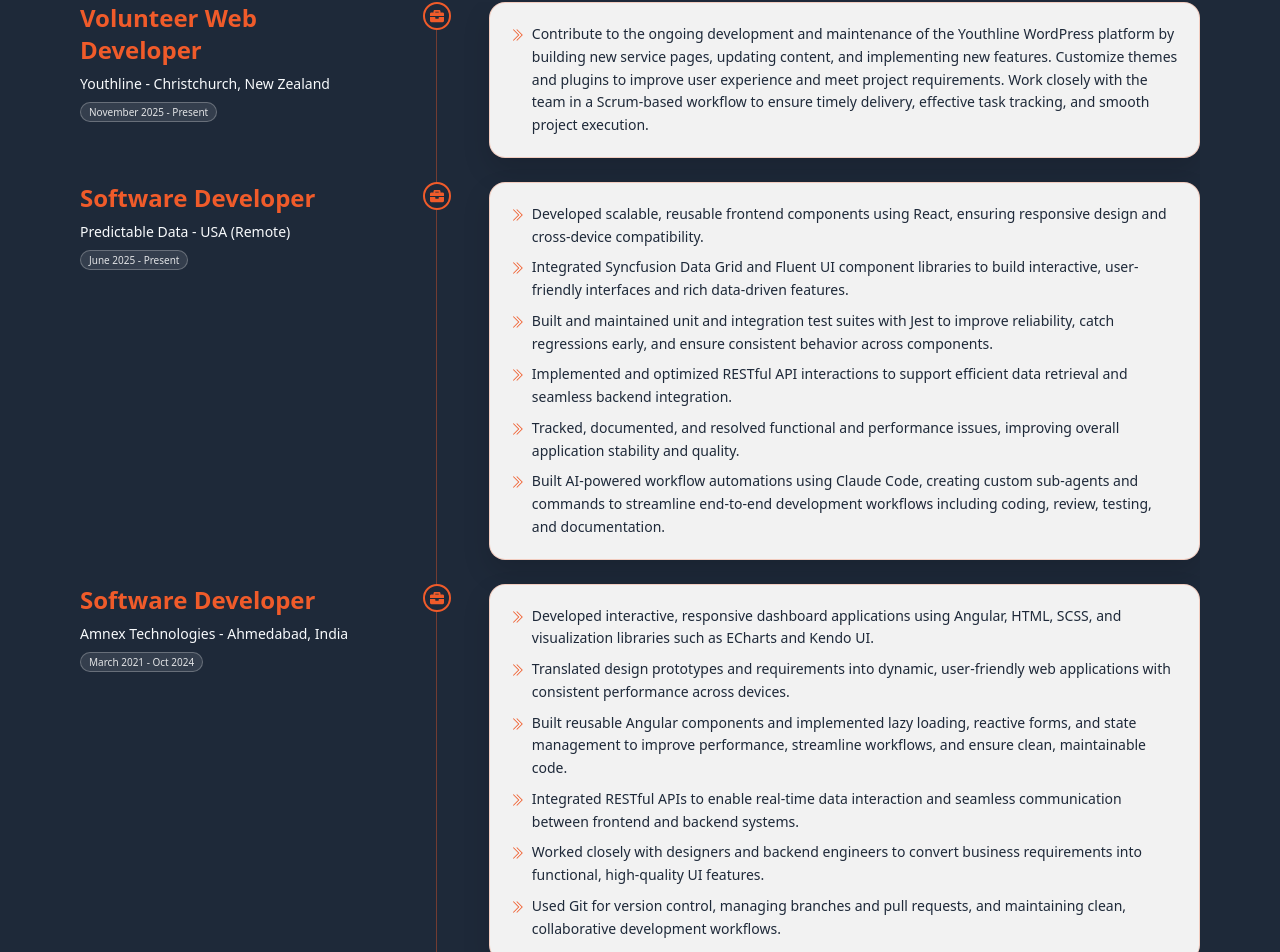
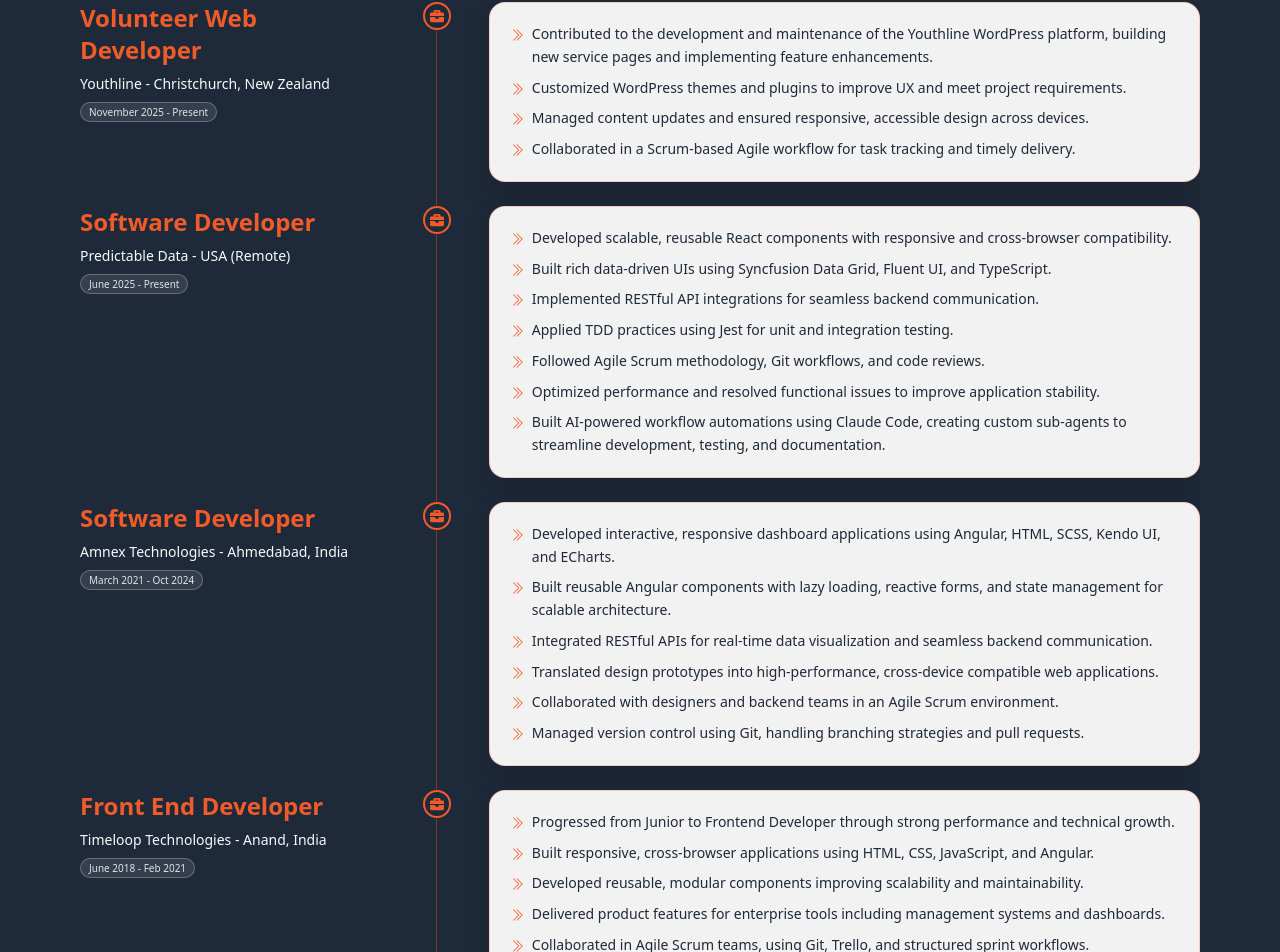
Before and after one commit to KinjalHirapara/portfolio, a React (Vite) app: page / in a window 1280 px wide. Shown: the part 1712-2664 px from the top of the page. Built offline with nearby package versions, Linux system fonts and the light colour scheme.

Commit message:
updated content.

```diff
--- a/src/constants/index.tsx
+++ b/src/constants/index.tsx
@@ -150,7 +150,10 @@ export const experiences = [
     learningNote:
       "Strengthened collaboration in Scrum workflows while balancing delivery speed with maintainable implementation.",
     responsibilities: [
-      "Contribute to the ongoing development and maintenance of the Youthline WordPress platform by building new service pages, updating content, and implementing new features. Customize themes and plugins to improve user experience and meet project requirements. Work closely with the team in a Scrum-based workflow to ensure timely delivery, effective task tracking, and smooth project execution.",
+      "Contributed to the development and maintenance of the Youthline WordPress platform, building new service pages and implementing feature enhancements.",
+      "Customized WordPress themes and plugins to improve UX and meet project requirements.",
+      "Managed content updates and ensured responsive, accessible design across devices.",
+      "Collaborated in a Scrum-based Agile workflow for task tracking and timely delivery.",
     ],
   },
   {
@@ -163,12 +166,13 @@ export const experiences = [
     learningNote:
       "Improved end-to-end ownership by combining testing discipline, performance tuning, and workflow automation.",
     responsibilities: [
-      "Developed scalable, reusable frontend components using React, ensuring responsive design and cross-device compatibility.",
-      "Integrated Syncfusion Data Grid and Fluent UI component libraries to build interactive, user-friendly interfaces and rich data-driven features.",
-      "Built and maintained unit and integration test suites with Jest to improve reliability, catch regressions early, and ensure consistent behavior across components.",
-      "Implemented and optimized RESTful API interactions to support efficient data retrieval and seamless backend integration.",
-      "Tracked, documented, and resolved functional and performance issues, improving overall application stability and quality.",
-      "Built AI-powered workflow automations using Claude Code, creating custom sub-agents and commands to streamline end-to-end development workflows including coding, review, testing, and documentation.",
+      "Developed scalable, reusable React components with responsive and cross-browser compatibility.",
+      "Built rich data-driven UIs using Syncfusion Data Grid, Fluent UI, and TypeScript.",
+      "Implemented RESTful API integrations for seamless backend communication.",
+      "Applied TDD practices using Jest for unit and integration testing.",
+      "Followed Agile Scrum methodology, Git workflows, and code reviews.",
+      "Optimized performance and resolved functional issues to improve application stability.",
+      "Built AI-powered workflow automations using Claude Code, creating custom sub-agents to streamline development, testing, and documentation.",
     ],
   },
   {
@@ -181,12 +185,12 @@ export const experiences = [
     learningNote:
       "Gained deep experience in translating business-heavy requirements into scalable, maintainable frontend architecture.",
     responsibilities: [
-      "Developed interactive, responsive dashboard applications using Angular, HTML, SCSS, and visualization libraries such as ECharts and Kendo UI.",
-      "Translated design prototypes and requirements into dynamic, user-friendly web applications with consistent performance across devices.",
-      "Built reusable Angular components and implemented lazy loading, reactive forms, and state management to improve performance, streamline workflows, and ensure clean, maintainable code.",
-      "Integrated RESTful APIs to enable real-time data interaction and seamless communication between frontend and backend systems.",
-      "Worked closely with designers and backend engineers to convert business requirements into functional, high-quality UI features.",
-      "Used Git for version control, managing branches and pull requests, and maintaining clean, collaborative development workflows.",
+      "Developed interactive, responsive dashboard applications using Angular, HTML, SCSS, Kendo UI, and ECharts.",
+      "Built reusable Angular components with lazy loading, reactive forms, and state management for scalable architecture.",
+      "Integrated RESTful APIs for real-time data visualization and seamless backend communication.",
+      "Translated design prototypes into high-performance, cross-device compatible web applications.",
+      "Collaborated with designers and backend teams in an Agile Scrum environment.",
+      "Managed version control using Git, handling branching strategies and pull requests.",
     ],
   },
   {
@@ -199,15 +203,11 @@ export const experiences = [
     learningNote:
       "Built a strong foundation in core frontend principles, performance optimization, and collaborative delivery.",
     responsibilities: [
-      "Started as a Junior Frontend Developer, building interactive and responsive web applications using HTML, CSS and JavaScript, focusing on clean, maintainable code and smooth API-based data handling.",
-      "Gained strong experience in DOM manipulation, event handling, and frontend performance optimization to improve page speed and responsiveness.",
-      "Worked closely with senior developers and UX designers to translate wireframes into pixel-perfect, cross-browser-compatible user interfaces.",
-      "Progressed into a Frontend Developer role, working extensively with Angular to build dynamic, responsive, and scalable web applications.",
-      "Developed reusable Angular components, improved data binding, and strengthened state management to enhance application performance and maintainability.",
-
-      "Contributed to multiple products including a Property Management Tool, Project Management System, Leave Management System, theme-based applications, and data dashboards, with a strong focus on responsive design and usability.",
-      "Adopted Git-based workflows, contributing to branch management, code reviews, and collaborative development processes.",
-      "Used tools like Trello and TMetric for task tracking, time management, and sprint progress monitoring in an Agile workflow.",
+      "Progressed from Junior to Frontend Developer through strong performance and technical growth.",
+      "Built responsive, cross-browser applications using HTML, CSS, JavaScript, and Angular.",
+      "Developed reusable, modular components improving scalability and maintainability.",
+      "Delivered product features for enterprise tools including management systems and dashboards.",
+      "Collaborated in Agile Scrum teams, using Git, Trello, and structured sprint workflows.",
     ],
   },
 ];
```
